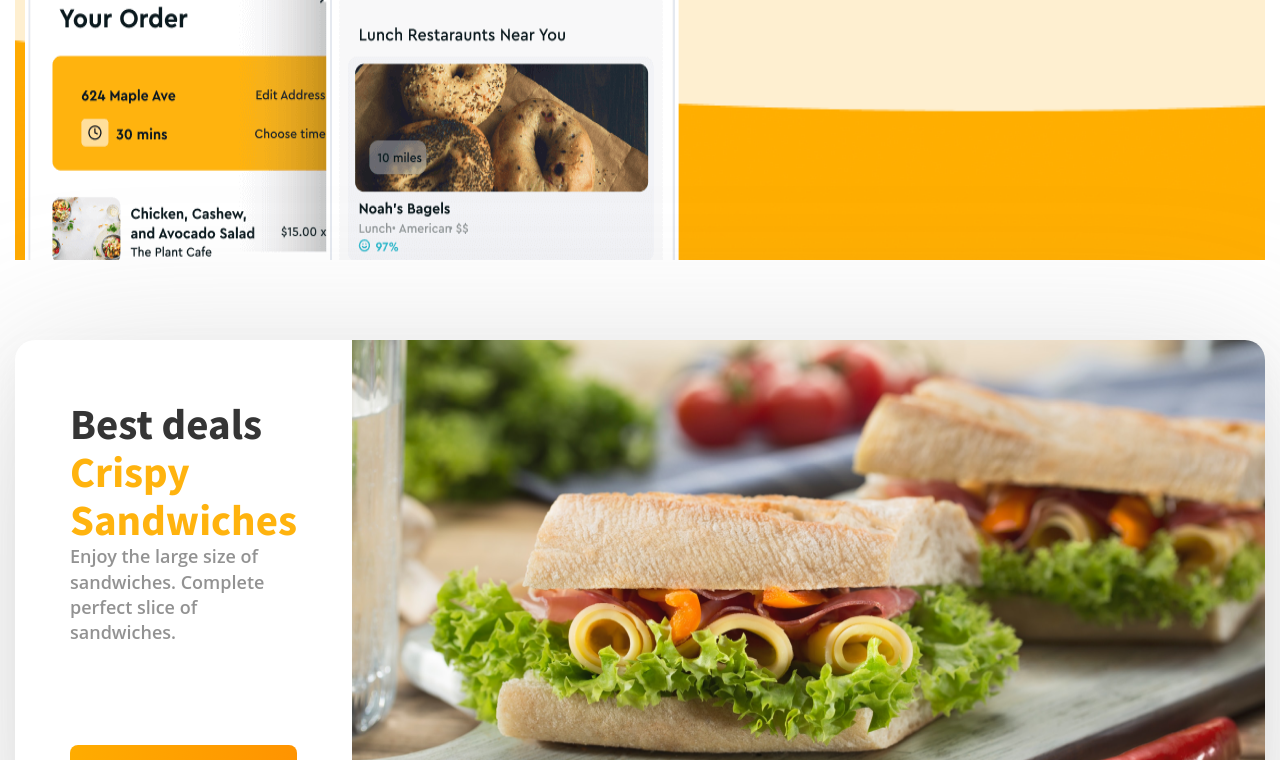
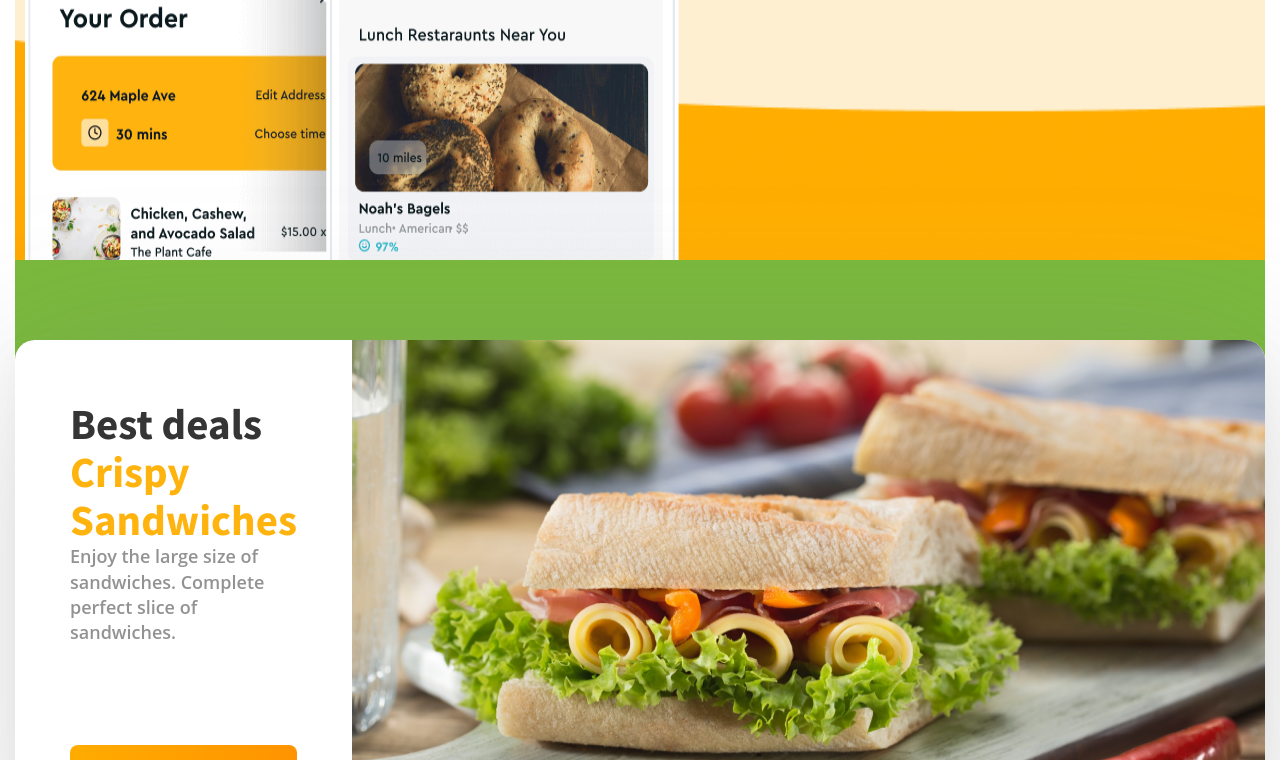
Before and after one commit to AleksandrSmirnov92/FoodySiteLayout, a plain HTML site: page index.html in a window 1280 px wide. Shown: the part 6536-7296 px from the top of the page. Drawn offline with Linux system fonts and the light colour scheme.

Commit message:
Добавил фон

```diff
--- a/style.css
+++ b/style.css
@@ -940,6 +940,10 @@
 
 /* ---------------------------------------------------MEDIA----------------------------------------------------------------- */
 /* ----------------------------------------------------------------------------------------------------------------------------- */
+.news {
+  display: flex;
+  background-color: #79b93c;
+}
 .news_container {
   display: flex;
   flex-direction: column;
@@ -949,6 +953,7 @@
 .news_container_block1 {
   display: flex;
   justify-content: space-between;
+  /* padding-top: 80px; */
   margin-top: 80px;
   border-radius: 20px;
   background: white;
```
